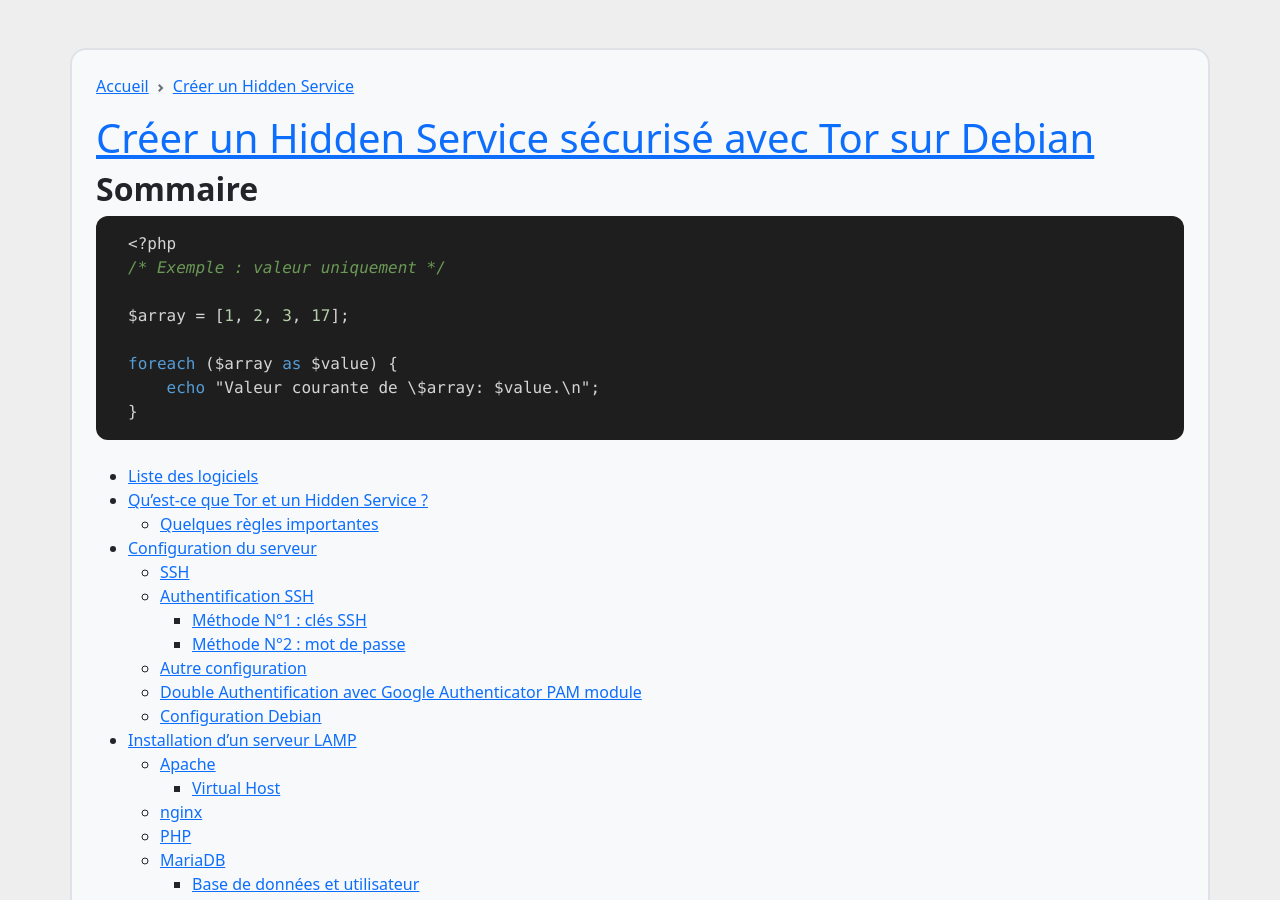
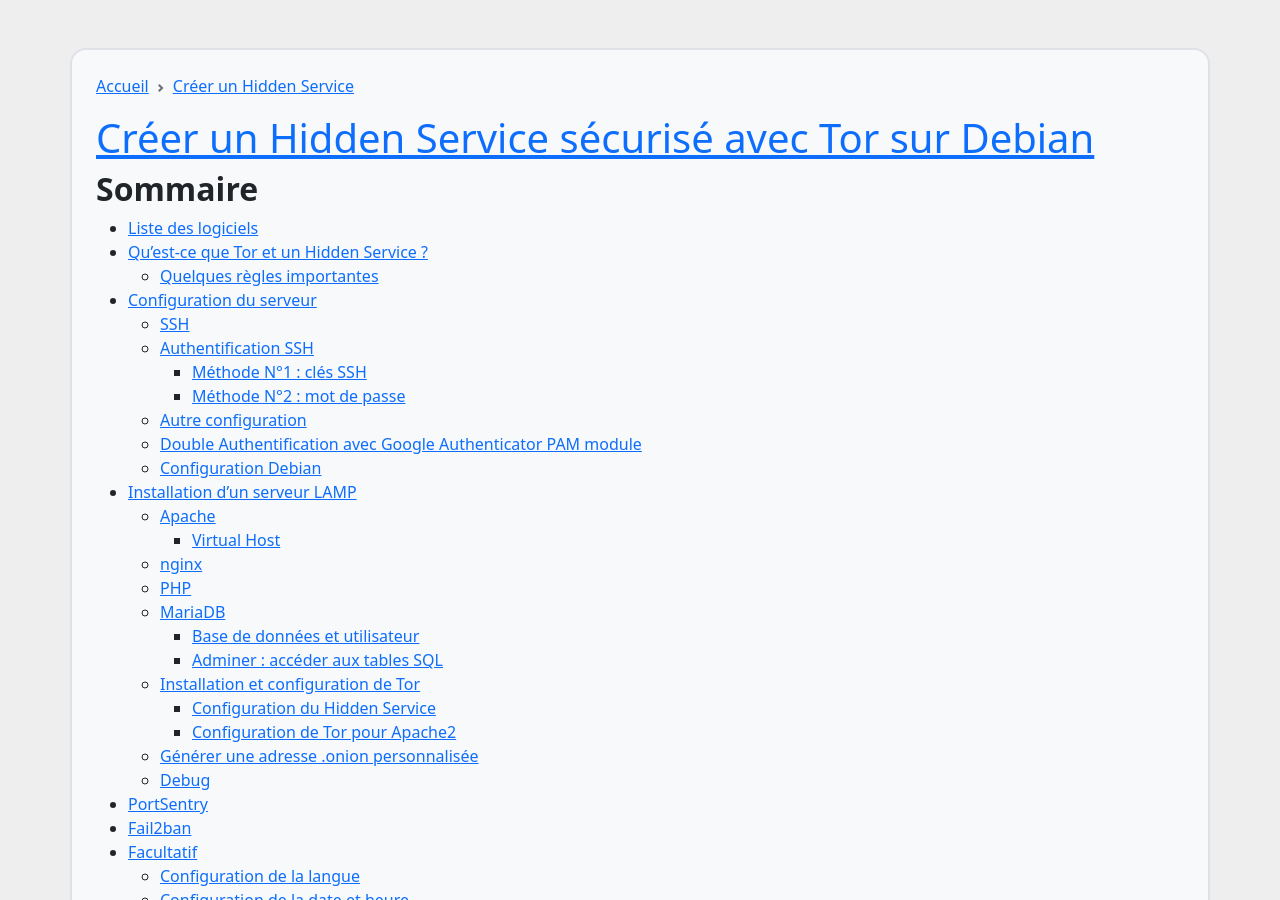
Before and after one commit to Machou/machou.github.io, a Jekyll site: the page built from pages/hidden-service.md, in a window 1280 px wide and 900 px high. Built offline with Jekyll 4.4.1, drawn with Linux system fonts in a browser that asks for light colours; comment, search, counter and statistics services are not loaded; some of the changed text lies outside the part shown.

Commit message:
corrections

````diff
--- a/pages/hidden-service.md
+++ b/pages/hidden-service.md
@@ -18,17 +18,6 @@ favicon: "/assets/img/favicon.png"
 # [Créer un Hidden Service sécurisé avec Tor sur Debian](comment-creer-hidden-service)
 
 ## **Sommaire**
-
-```php
-<?php
-/* Exemple : valeur uniquement */
-
-$array = [1, 2, 3, 17];
-
-foreach ($array as $value) {
-    echo "Valeur courante de \$array: $value.\n";
-}
-```
 
 - [Liste des logiciels](#liste-des-logiciels)
 - [Qu’est-ce que Tor et un Hidden Service ?](#quest-ce-que-tor-et-un-hidden-service-)
@@ -1487,6 +1476,6 @@ On redémarre le serveur :
 
 Si vous avez des idées ou des améliorations à proposer, n’hésitez pas à postez un commentaire ci-dessous.
 
-<p style="text-align: center;">
-  [ <a href="#sommaire">Remonter la page</a> ]
+<p class="mb-0 text-center">
+	[ <a href="https://machou.github.io/">Retour à l’accueil</a> ]
 </p>
````
Also changed, not shown: pages/fail2ban.md (+2 -3 lines), pages/portsentry.md (+2 -3 lines), pages/wow-pnj-lfr.md (+6 -2 lines).
